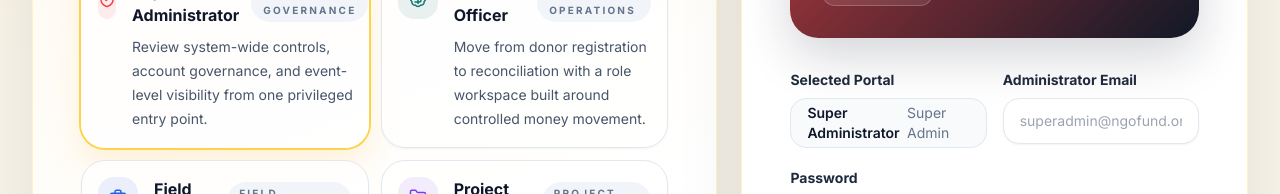
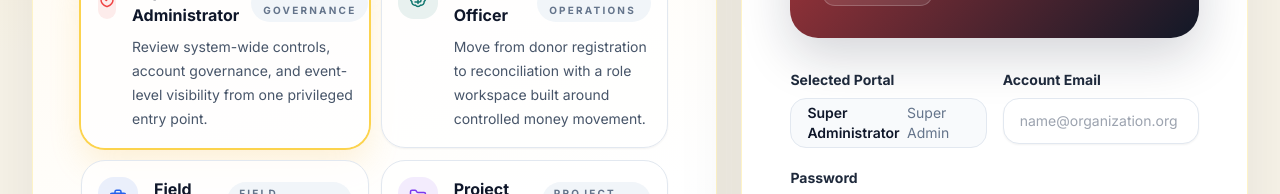
Before and after one commit to Don-tresor05/NGOFundFrontend, a React (Vite) app: page /login in a window 1280 px wide. Shown: the part 459-653 px from the top of the page. Built offline with nearby package versions, Linux system fonts and the light colour scheme; no server answers.

Commit message:
refactor: remove frontend demo account definitions

```diff
--- a/src/constants/appModel.ts
+++ b/src/constants/appModel.ts
@@ -1,4 +1,4 @@
-import { Actor, ActorDefinition, DemoAccount, PlatformModuleDefinition, RoleFormField, UseCaseDefinition } from '../types';
+import { Actor, ActorDefinition, PlatformModuleDefinition, RoleFormField, UseCaseDefinition } from '../types';
 
 export const ACTORS: ActorDefinition[] = [
   {
@@ -163,13 +163,13 @@ export const ACTOR_FORM_FIELDS: Record<Actor, RoleFormField[]> = {
 };
 
 export const ACTOR_LOGIN_IDS: Record<Actor, { label: string; placeholder: string }> = {
-  super_administrator: { label: 'Administrator Email', placeholder: 'superadmin@ngofund.org' },
-  finance_officer: { label: 'Finance Email', placeholder: 'finance@ngofund.org' },
-  field_staff: { label: 'Field Email', placeholder: 'field@ngofund.org' },
-  project_manager: { label: 'Project Manager Email', placeholder: 'manager@ngofund.org' },
-  executive_director: { label: 'Executive Email', placeholder: 'director@ngofund.org' },
-  external_auditor: { label: 'Auditor Email', placeholder: 'auditor@ngofund.org' },
-  donor_user: { label: 'Donor Email', placeholder: 'donor@ngofund.org' },
+  super_administrator: { label: 'Account Email', placeholder: 'name@organization.org' },
+  finance_officer: { label: 'Account Email', placeholder: 'name@organization.org' },
+  field_staff: { label: 'Account Email', placeholder: 'name@organization.org' },
+  project_manager: { label: 'Account Email', placeholder: 'name@organization.org' },
+  executive_director: { label: 'Account Email', placeholder: 'name@organization.org' },
+  external_auditor: { label: 'Account Email', placeholder: 'name@organization.org' },
+  donor_user: { label: 'Account Email', placeholder: 'name@organization.org' },
 };
 
 export const PLATFORM_MODULES: PlatformModuleDefinition[] = [
@@ -545,90 +545,3 @@ export const USE_CASES: UseCaseDefinition[] = [
     actors: ['donor_user'],
   },
 ];
-
-export const DEMO_ACCOUNTS: DemoAccount[] = [
-  {
-    id: 'acct-001',
-    actor: 'super_administrator',
-    email: 'superadmin@ngofund.org',
-    password: 'demo12345',
-    name: 'Nadine Uwase',
-    metadata: {
-      organization_unit: 'Central Administration',
-      staff_id: 'ADM-204',
-      security_clearance: 'Tier 3',
-    },
-  },
-  {
-    id: 'acct-002',
-    actor: 'finance_officer',
-    email: 'finance@ngofund.org',
-    password: 'demo12345',
-    name: 'Michael Finance',
-    metadata: {
-      finance_unit: 'Treasury and Controls',
-      authorization_limit: 'USD 25,000',
-      payroll_code: 'FIN-7781',
-    },
-  },
-  {
-    id: 'acct-003',
-    actor: 'field_staff',
-    email: 'field@ngofund.org',
-    password: 'demo12345',
-    name: 'Grace Field',
-    metadata: {
-      operational_region: 'Eastern Province',
-      base_station: 'Kayonza Field Office',
-      supervisor_name: 'Regional Coordinator',
-    },
-  },
-  {
-    id: 'acct-004',
-    actor: 'project_manager',
-    email: 'manager@ngofund.org',
-    password: 'demo12345',
-    name: 'Patrick Manager',
-    metadata: {
-      project_portfolio: 'Health Systems Strengthening',
-      cost_center: 'CC-3304',
-      approval_tier: 'Tier B',
-    },
-  },
-  {
-    id: 'acct-005',
-    actor: 'executive_director',
-    email: 'director@ngofund.org',
-    password: 'demo12345',
-    name: 'Aline Director',
-    metadata: {
-      office_title: 'Executive Director',
-      approval_ceiling: 'USD 100,000',
-      board_liaison: 'Governance Committee',
-    },
-  },
-  {
-    id: 'acct-006',
-    actor: 'external_auditor',
-    email: 'auditor@ngofund.org',
-    password: 'demo12345',
-    name: 'Lisa Auditor',
-    metadata: {
-      audit_firm: 'Independent Assurance LLP',
-      engagement_code: 'AUD-2026-Q2',
-      certification_id: 'CPA-44721',
-    },
-  },
-  {
-    id: 'acct-007',
-    actor: 'donor_user',
-    email: 'donor@ngofund.org',
-    password: 'demo12345',
-    name: 'Sarah Donor',
-    metadata: {
-      donor_type: 'Individual',
-      preferred_cause: 'Maternal and Child Health',
-      tax_residence: 'Rwanda',
-    },
-  },
-];
```
Also changed, not shown: src/types/index.ts (+0 -9 lines).
